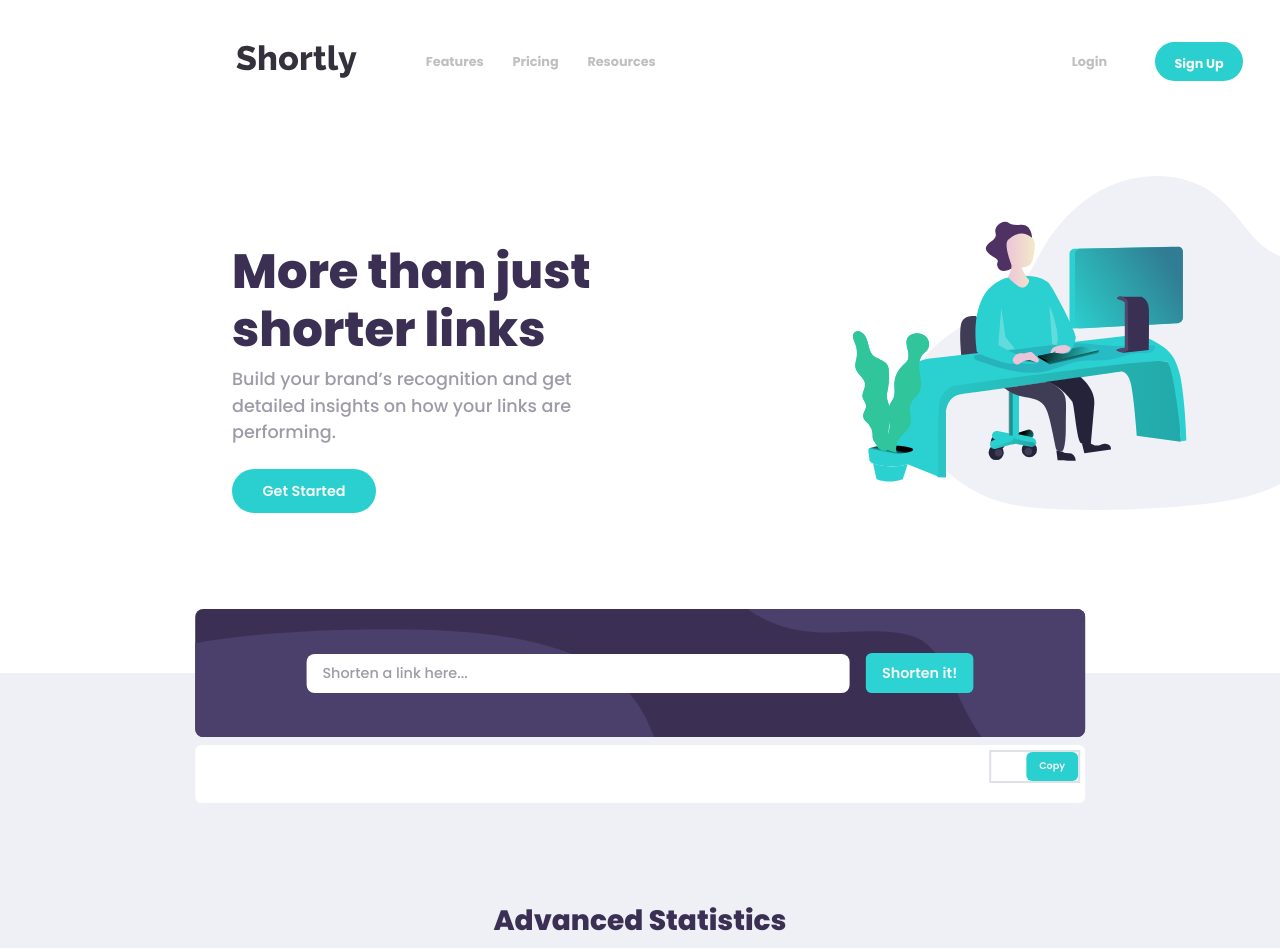
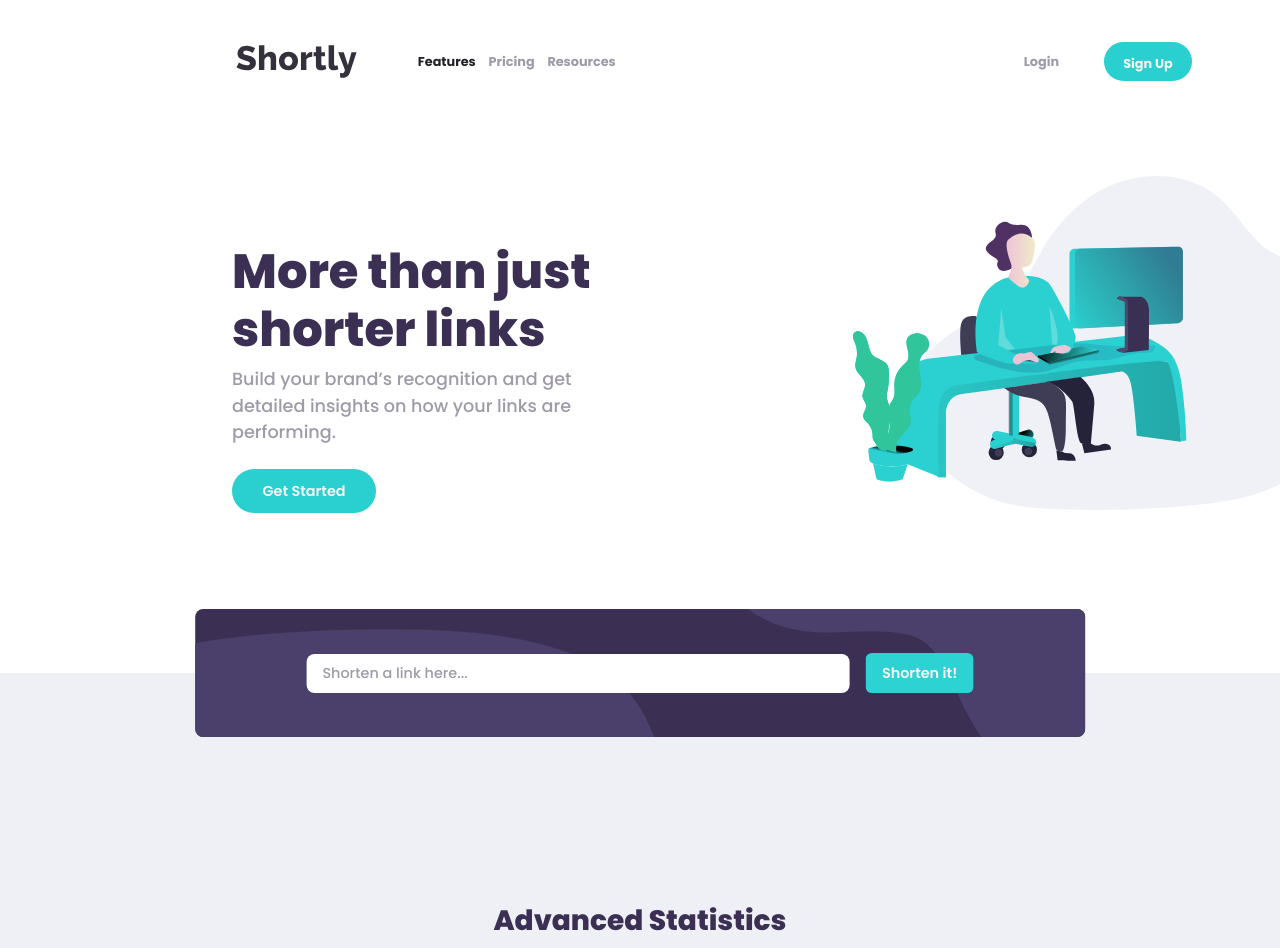
Before and after one commit to Ogochukwu-ugo/Shortly-Url-Shortening-API, a React (Create React App) app: page / in a window 1280 px wide. Shown: the top 948 px of the page. Built offline with nearby package versions, Linux system fonts and the light colour scheme.

Commit message:
Fixed the local storage.

```diff
--- a/src/App.css
+++ b/src/App.css
@@ -139,14 +139,36 @@ source[srcset^="../src/images/"] {
     border-radius: .4rem;
 }
 
+.result {
+    height: 7.5rem;
+    margin-top: .5rem;
+    overflow: hidden;
+    overflow-y: auto;
+}
+
+.result::-webkit-scrollbar {
+    display: none;
+}
 
 .linkContainer {
     justify-content: left;
     text-align: left;
     margin-top: .5rem;
-    padding: .3rem;
+    padding: .4rem .4rem;
     background-color: white;
     border-radius: .4rem;
+}
+
+.generateContainer {
+    justify-content: center;
+    align-items: center;
+}
+
+.generateContainer > ul {
+    margin-top: .3rem;
+    margin-bottom: .3rem;
+    justify-content: center;
+    align-items: left;
 }
 
 
@@ -163,6 +185,10 @@ source[srcset^="../src/images/"] {
     width: 100%;
     height: 1px;
     background-color: var(--gray);
+}
+
+.copyBtnContainer {
+    margin-left: -2rem;
 }
 
 .copyBtn {
@@ -329,22 +355,38 @@ source[srcset^="../src/images/"] {
     .linkContainer {
         justify-content: space-between;
         text-align: center;
+        padding: 0rem .4rem;
     }
-
 
     .errormsg {
         top: 100%;
         left: 0%;
     }
 
+    .generateContainer {
+        justify-content: center;
+        align-items: center;
+    }
+
+    .generateContainer > ul {
+        margin-top: .3rem;
+        margin-bottom: .3rem;
+        justify-content: center;
+        align-items: center;
+    }
+
     .generatedLink {
         margin-left: 0rem;
-        margin-right: .2rem;
+        margin-right: 1rem;
         margin-bottom: 0rem;
     }
 
     .generateLine {
         display: none;
+    }
+
+    .copyBtnContainer {
+        margin-left: 0rem;
     }
 
     .cardContainer {
@@ -442,9 +484,11 @@ source[srcset^="../src/images/"] {
         margin-top: 0rem;
     }
 
+
     .linkContainer {
         justify-content: space-between;
-        text-align: center;
+        align-items: center;
+        padding: 0rem .4rem;
     }
 
     .errormsg {
@@ -452,19 +496,30 @@ source[srcset^="../src/images/"] {
         left: 0%;
     }
 
-    .generatedContainer ul {
+    .generateContainer {
+        justify-content: center;
         align-items: center;
-        text-align: center;
+    }
+
+    .generateContainer > ul {
+        margin-top: .5rem;
+        margin-bottom: .5rem;
+        justify-content: center;
+        align-items: center;
     }
 
     .generatedLink {
         margin-left: 0rem;
-        margin-right: .2rem;
+        margin-right: 1rem;
         margin-bottom: 0rem;
     }
 
     .generateLine {
         display: none;
+    }
+
+    .copyBtnContainer {
+        margin-left: 0rem;
     }
 
     .advanceStat {
--- a/src/Components/Features/Shorten.js
+++ b/src/Components/Features/Shorten.js
@@ -4,25 +4,25 @@ import ShortenMobile from '../../images/bg-shorten-mobile.svg';
 import '../../App.css';
 
 
-const getLinkStored = () => {
-    let links = localStorage.getItem("links")
-
-    if (links) {
-        return JSON.parse(links)
-    } else {
-        return [];
-    }
-};
-
 function Shorten() {
 
     const [text, setText] = useState("");
-    const [links, setLinks] = useState(getLinkStored());
-    const [buttonText, setButtonText] = useState("Copy");
+    const [links, setLinks] = useState([]);
     const [errorMessage, setErrorMessage] = useState("");
     const inputRef = useRef(null);
 
-    const handleSubmit = (e) => {
+
+
+    // Get links from localStorage
+    useEffect(() => {
+        const storedLinks = JSON.parse(localStorage.getItem("links"));
+        if (storedLinks) {
+            setLinks(storedLinks);
+        }
+    }, []);
+
+
+    const handleSubmit = async (e) => {
         e.preventDefault();
 
         formValidation();
@@ -42,43 +42,37 @@ function Shorten() {
     };
 
 
+
+
     const shortenLink = async () => {
         try {
           const response = await fetch(`https://api.shrtco.de/v2/shorten?url=${text}`);
           const data = await response.json();
+          console.log(data.result);
 
-          console.log(data.result);
-          setLinks(data.result);
+          const newLink = {
+            original_link: text,
+            full_short_link: data.result.full_short_link,
+            buttonText: 'Copy'
+          };
+
+          const updatedLinks = [...links, newLink];
+         setLinks(updatedLinks);
+         localStorage.setItem('links', JSON.stringify(updatedLinks));
           setText('');
-          saveLink(data.result); // Save the new link to localStorage
         } catch (error) {
           console.error(error);
         }
     };
 
 
-
-    const handleCopy = (full_short_link) => {
-        navigator.clipboard.writeText(full_short_link);
-        setButtonText('Copied!');
+    const handleCopy = (index) => {
+        navigator.clipboard.writeText(links[index].full_short_link);
+        const newLinks = [...links];
+        newLinks[index] = {...newLinks[index], buttonText: 'Copied!'};
+        setLinks(newLinks);
     };
 
-    useEffect(() => {
-        const storedLinks = getLinkStored()
-        setLinks(storedLinks)
-    }, [])
-
-    useEffect(() => {
-    localStorage.setItem('links', JSON.stringify(links));
-    }, [links]);
-
-
-    const saveLink = (data) => {
-        const newLink = { original_link: data.original_link, full_short_link: data.full_short_link }
-        const links = getLinkStored()
-        const updatedLinks = [...links, newLink]
-        localStorage.setItem('links', JSON.stringify(updatedLinks))
-      }
 
   return (
     <>
@@ -108,25 +102,26 @@ function Shorten() {
                     onClick={handleSubmit}
                 />
             </form>
-
-
-            <section className='d-flex flex-md-row flex-column linkContainer'>
+            <section className='result'>
+                {links.map((link,index) => (
+                    <article key={index} className='d-flex flex-md-row flex-column linkContainer'>
                         <div className='justify-content-center'>
-                    <h6>{links.original_link}</h6>
+                            <h6 className='my-auto'>{link.original_link}</h6>
                         </div>
                         <div className='generateLine'></div>
-                <div className='generateContainer border-2'>
-                    <ul className='d-flex flex-md-row flex-column border'>
-                        <li className='generatedLink'>{links.full_short_link}</li>
-                        <li>
-                        <button className='btn copyBtn' onClick={() => handleCopy(links.full_short_link)}>
-                            {buttonText}
+                        <div className='generateContainer my-auto'>
+                            <ul className='d-flex flex-md-row flex-column'>
+                                <li className='generatedLink'>{link.full_short_link}</li>
+                                <li className='copyBtnContainer'>
+                                    <button className='btn copyBtn' onClick={() => handleCopy(index)}>
+                                        {link.buttonText}
                                     </button>
                                 </li>
                             </ul>
                         </div>
+                    </article>
+                ))}
             </section>
-
         </section>
     </>
   )
--- a/src/Components/Header/Header.css
+++ b/src/Components/Header/Header.css
@@ -17,6 +17,7 @@
     font-weight: 700;
     margin-top: 2rem;
     padding: 1.5rem;
+    justify-content: center;
     color: whitesmoke;
     background-color: var(--dviolet);
     cursor: pointer;
@@ -38,15 +39,36 @@
     font-size: 1.5rem;
 }
 
-.logBtn,
-#navLink {
+.nav-plain {
+    line-height: 3.5rem;
     color: whitesmoke;
+    text-decoration: none;
 }
 
+.menuToggle,
+.menuToggle:focus {
+    border: none;
+    box-shadow: none;
+}
+
+.menu {
+    width: 100%;
+    height: 1.8rem;
+    color: var(--gray);
+}
+
+.logBtn {
+    line-height: 2.5rem;
+    color: whitesmoke;
+    text-decoration: none;
+}
+
+.nav-plain:hover,
 .logBtn:active,
-#navLink:active,
-#navLink:hover {
-    color: var(vdarkviolet) !important;
+.active-link,
+.active-link:hover {
+    color: var(--vdarkviolet) !important;
+    text-decoration: none;
 }
 
 .signBtn {
@@ -100,14 +122,29 @@
         font-size: .8rem;
     }
 
-    .logBtn,
-    #navLink {
-        color: var(--gray);
+    .nav-plain {
+        line-height: 0rem;
+        color: var(--grayviolet);
+        text-decoration: none;
     }
+
+    .logBtn {
+        line-height: 0rem;
+        color: var(--grayviolet);
+        text-decoration: none;
+    }
+
+    .logBtn:active,
+    .active-link,
+    .active-link:hover {
+        color: var(--vdarkviolet) !important;
+        text-decoration: none;
+    }
+
 
     .signBtn {
         width: 5.5rem;
-        margin-left: 2.5rem;
+        margin-left: 2.3rem;
         margin-top: -1.2rem;
     }
 }
--- a/src/Components/Header/Header.js
+++ b/src/Components/Header/Header.js
@@ -1,7 +1,9 @@
 import React from 'react';
 import Navbar from 'react-bootstrap/Navbar';
+import { NavLink } from 'react-router-dom';
 import Logo from '../../images/logo.svg';
 import { Container, Nav, NavItem } from 'react-bootstrap';
+import { GiHamburgerMenu } from 'react-icons/gi'
 import './Header.css'
 
 // const SIGNUP = "SignUp";
@@ -29,23 +31,24 @@ function Header() {
         <Navbar.Brand href="/" className='logo'>
           <img src={Logo} alt='logo'/>
         </Navbar.Brand>
-        <Navbar.Toggle aria-controls="basic-navbar-nav" />
+        <Navbar.Toggle aria-controls="basic-navbar-nav" className="menuToggle">
+          <GiHamburgerMenu className='menu'/>
+        </Navbar.Toggle>
         <Navbar.Collapse id="basic-navbar-nav">
           <Nav className='nav-gap'>
             {Navlinks.map((link) => (
               <NavItem key={link.title} className='nav-house'>
-                <Nav.Link
-                  href={link.href}
-                  id="navLink"
+                <NavLink
+                  to={link.href}
                   className={({
-                    active
+                    isActive
                   }) => [
                     "text-center",
-                    active ? "active-link " : " ",
+                    isActive ? " active-link " : " nav-plain",
                   ].join(" ")}
                 >
                   {link.title}
-                </Nav.Link>
+                </NavLink>
               </NavItem>
             ))}
             <hr className='d-lg-none'/>
--- a/src/Components/Pricing/Pricing.js
+++ b/src/Components/Pricing/Pricing.js
@@ -1,8 +1,16 @@
-import React from 'react'
+import React from 'react';
+import AppLayout from '../AppLayout';
+import Hero from '../Features/Hero';
+import Statistics from '../Features/Statistics';
 
 function Pricing() {
   return (
-    <div>Pricing</div>
+    <AppLayout>
+      <div>
+        <Hero/>
+        <Statistics/>
+      </div>
+    </AppLayout>
   )
 }
 
```
Lines whose indentation alone changed are shown as unchanged.
